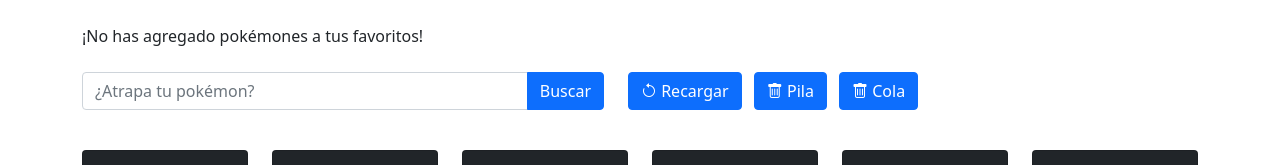
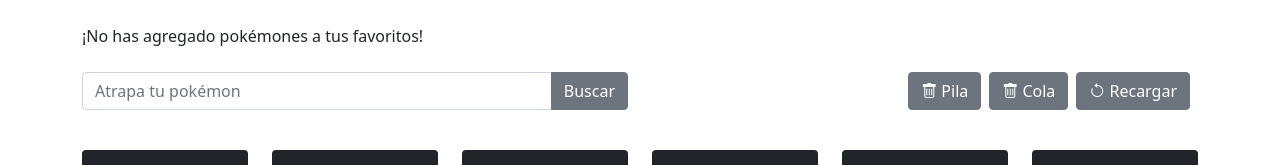
Before and after one commit to robextrem/g16-computer-science, a plain HTML site: page pokedex-filas-y-colas/index.html in a window 1280 px wide. Shown: the top 165 px of the page. Drawn offline with nearby package versions, Linux system fonts and the light colour scheme.

Commit message:
chore: align buttons

```diff
--- a/pokedex-filas-y-colas/css/style.css
+++ b/pokedex-filas-y-colas/css/style.css
@@ -14,9 +14,9 @@
 }
 li {
   text-align: center;
-  border: 1px solid #29aafd;
+  border: 1px solid #929393;
   border-radius: 4px;
-  background-color: #29aafd;
+  background-color: #929393;
   color: white;
 }
 .card > i {
@@ -41,7 +41,11 @@
 .card {
   cursor: pointer;
 }
-
+.actions{
+  display: flex;
+  justify-content:flex-end;
+align-items: flex-end;
+}
 @keyframes heart {
   0% {
     opacity: 100%;
--- a/pokedex-filas-y-colas/index.html
+++ b/pokedex-filas-y-colas/index.html
@@ -23,39 +23,45 @@
         <span></span>
       </div>
       <ul id="pokemon-list"></ul>
-      <div class="col-lg-12 row mb-4">
+      <div class="col-lg-12 mb-4">
         <div class="row">
           <div class="col">
             <form id="search-pokemon" class="row g-3">
               <div class="input-group mb-3">
                 <input
-                name="pokemon"
-                type="text" class="form-control" placeholder="¿Atrapa tu pokémon?" aria-label="¿Atrapa tu pokémon?" aria-describedby="button-addon2">
-                <button class="btn btn-primary" type="submit" id="button-addon2">Buscar</button>
+                  name="pokemon"
+                  type="text"
+                  class="form-control"
+                  placeholder="Atrapa tu pokémon"
+                  aria-label="Atrapa tu pokémon"
+                  aria-describedby="button-addon2"
+                />
+                <button
+                  class="btn btn-secondary"
+                  type="submit"
+                  id="button-addon2"
+                >
+                  Buscar
+                </button>
               </div>
             </form>
           </div>
-          <div class="col-6">
-            <button id="reload" type="button" class="btn btn-primary me-2">
-              <i class="bi bi-arrow-counterclockwise"></i>
-              Recargar
-            </button>
-            <button id="stack" type="button" class="btn btn-primary me-2">
-              <i class="bi bi-trash"></i>
-              Pila
-            </button>
-            <button id="queue" type="button" class="btn btn-primary">
-              <i class="bi bi-trash"></i>
-              Cola
-            </button>
+          <div class="col">
+            <div class="actions">
+
+              <button id="stack" type="button" class="btn btn-secondary me-2">
+                <i class="bi bi-trash"></i>
+                Pila
+              </button>
+              <button id="queue" type="button" class="btn btn-secondary me-2">
+                <i class="bi bi-trash"></i>
+                Cola
+              </button><button id="reload" type="button" class="btn btn-secondary me-2">
+                <i class="bi bi-arrow-counterclockwise"></i>
+                Recargar
+              </button>
+            </div>
           </div>
-
-
-
-
-
-
-
         </div>
       </div>
       <div class="row" id="app"></div>
--- a/pokedex-filas-y-colas/js/filter.js
+++ b/pokedex-filas-y-colas/js/filter.js
@@ -3,9 +3,7 @@
 
 const filterByName = (allPokemons, searching) =>
   allPokemons.filter((pokemon) => {
-    return pokemon.name.toLowerCase()
-    === searching.toLowerCase()
-    ;
+    return pokemon.name.toLowerCase() === searching.toLowerCase();
   });
 
 const search = (searching) => {
@@ -14,7 +12,6 @@
     .then((response) => response.json())
     .then((allPokemons) => {
       let byName = filterByName(allPokemons, searching);
-      console.log(byName);
       render(byName);
     });
 };
@@ -33,6 +30,6 @@
   search(e.target.pokemon.value);
 });
 
-reload.addEventListener("click", (e) => {
+reload.addEventListener("click", () => {
   reloadPokemons();
 });
--- a/repaso-roberto/pokedex/js/app.js
+++ b/repaso-roberto/pokedex/js/app.js
@@ -1,6 +1,6 @@
 let pokemones = [];
 
-fetch('https://raw.githubusercontent.com/robextrem/g16-computer-science/develop/pokedex-filas-y-colas/data/pokemons.json')
+fetch('js/pokemones.json')
 .then(response => response.json())
 .then(data => {
     pokemones = data;
```
